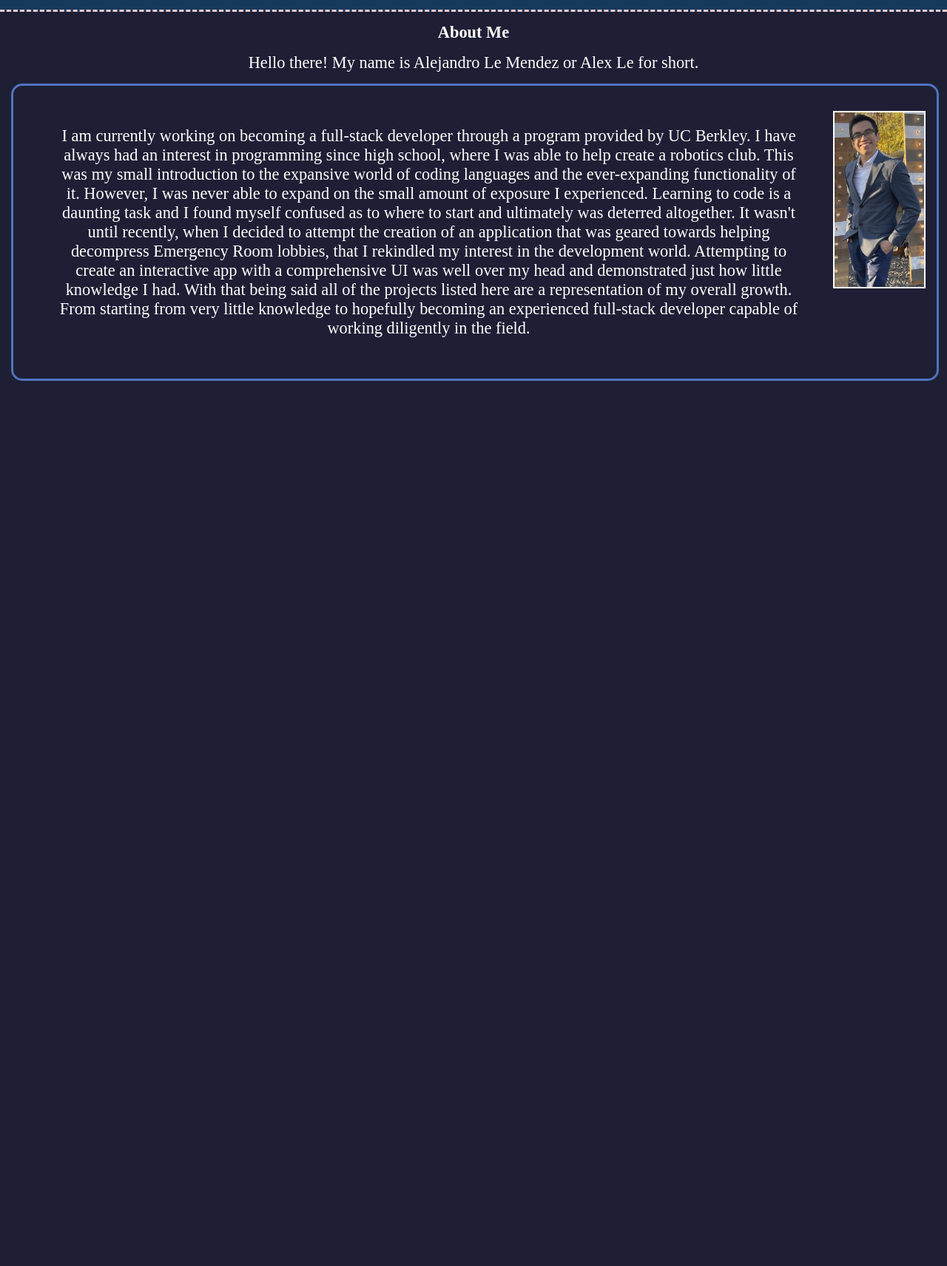
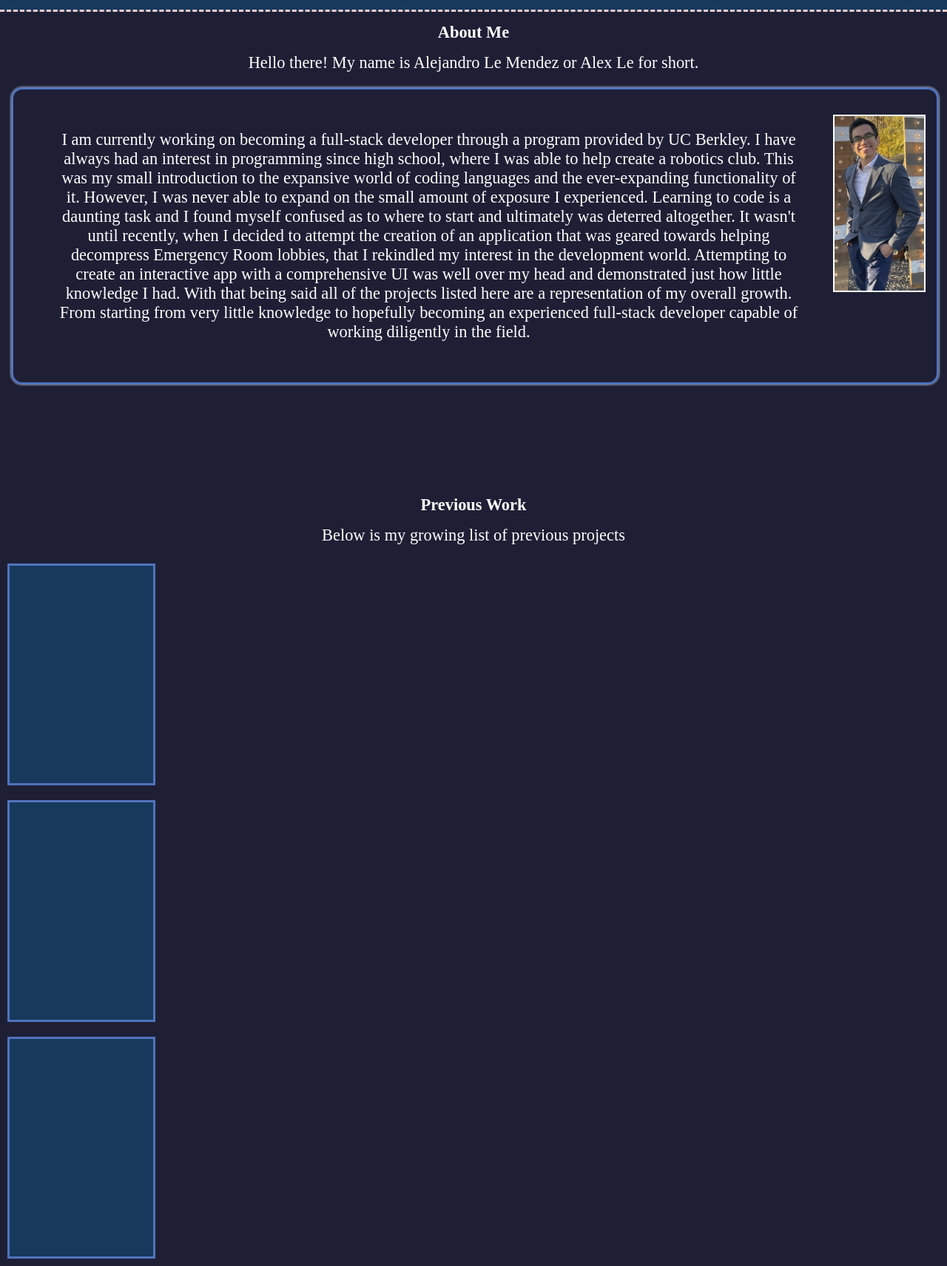
Before and after one commit to RiceSupply/Advanced-CSS-Portfolio-number1, a plain HTML site: page index.html in a window 1280 px wide. Shown: the part 74-1786 px from the top of the page at 74% size. Before the commit the page ends 800 px from the top, so only its background shows below. Drawn offline with Linux system fonts and the light colour scheme.

Commit message:
added the shell for previous-work

```diff
--- a/index.html
+++ b/index.html
@@ -11,27 +11,37 @@
       <h1>Le Portfolio</h1>
 
         <nav class="navbar">
-          <a href="#About me">About Me</a>
-          <a href="#Previous Work">Previous Work</a>
-          <a href="#Get In Contact ">Get In Contact </a>
+          <a href="#About-me">About Me</a>
+          <a href="#Previous-Work">Previous Work</a>
           <a href="#GitHub">GitHub</a>
+          <a href="#Get-In-Contact ">Get In Contact </a>
         </nav>
 
     </header>
 
     <section>
-          <h2 class="h2">About Me</h2>
+        <h2 id = "#About-me" class="h2">About Me</h2>
 
           <p> Hello there! My name is Alejandro Le Mendez or Alex Le for short.</p>
 
-
-        <div class= "box-about-content">
-          <p> I am currently working on becoming a full-stack developer through a program provided by UC Berkley. I have always had an interest in programming since high school, where I was able to help create a robotics club. This was my small introduction to the expansive world of coding languages and the ever-expanding functionality of it. However, I was never able to expand on the small amount of exposure I experienced. Learning to code is a daunting task and I found myself confused as to where to start and ultimately was deterred altogether. It wasn't until recently, when I decided to attempt the creation of an application that was geared towards helping decompress Emergency Room lobbies, that I rekindled my interest in the development world. Attempting to create an interactive app with a comprehensive UI was well over my head and demonstrated just how little knowledge I had.  With that being said all of the projects listed here are a representation of my overall growth. From starting from very little knowledge to hopefully becoming an experienced full-stack developer capable of working diligently in the field. </p>
+        <div class= "about-me-content">
+          <p> I am currently working on becoming a full-stack developer through a program provided by UC Berkley. I have always had an interest in programming since high school, where I was able to help create a robotics club. This was my small introduction to the expansive world of coding languages and the ever-expanding functionality of it. However, I was never able to expand on the small amount of exposure I experienced. Learning to code is a daunting task and I found myself confused as to where to start and ultimately was deterred altogether. It wasn't until recently, when I decided to attempt the creation of an application that was geared towards helping decompress Emergency Room lobbies, that I rekindled my interest in the development world. Attempting to create an interactive app with a comprehensive UI was well over my head and demonstrated just how little knowledge I had. With that being said all of the projects listed here are a representation of my overall growth. From starting from very little knowledge to hopefully becoming an experienced full-stack developer capable of working diligently in the field. </p>
         <div>
 
           <img class = "image" src="./Assests/portfolio pic.jpg" alt="Picture of me">
 
       </div>
+    </section>
+      <h2 id= "Previous-Work" class="h2">Previous Work</h2>
+        <p>Below is my growing list of previous projects</p>
+
+        <div class="previous-work-container">
+          <div class="work-item-outline work-item-1"></div>
+          <div class="work-item-outline work-item-2"></div>
+          <div class="work-item-outline work-item-3"></div>
+        </div>
+
+    <section>
 
     </section>
   </body>
--- a/style.css
+++ b/style.css
@@ -22,6 +22,7 @@ header {
   display: flex;
   justify-content: space-between;
   align-items: center;
+  position: sticky;
   padding: 1rem 2rem;
   background-color: var(--secondary-bg-color);
   border-bottom: 3px dashed var(--main-border-color);
@@ -43,12 +44,13 @@ header {
   color: rgb(17, 11, 102);
 }
 
-.box-about-content {
+.about-me-content {
   width: 98%;
   height: auto;
   padding: 15px;
-  margin: 15px;
+  margin: 20px 15px 150px 15px;
   border: 3.5px solid var(--secondary-border-color);
+  box-shadow: 0 0 3px white;
   border-radius: 15px;
   color:white;
   display: flex;
@@ -64,7 +66,7 @@ p {
 
 }
 
-.box-about-content p {
+.about-me-content p {
   font-size: auto;
   display: flex;
   justify-content: space-between;
@@ -76,3 +78,34 @@ p {
   max-height:15rem;
   border: 2px solid white;
 }
+
+#Previous-Work {
+  color: white;
+  font-size: 1.4em;
+  text-align: center;
+  margin: 15px;
+}
+
+.previous-work-container{
+  display: flex;
+  flex-direction: column;
+}
+
+.work-item-outline {
+  width: 200px;
+  margin: 10px;
+  border: 3px solid var(--secondary-border-color);
+  background-color: var(--secondary-bg-color);
+}
+
+.work-item-1 {
+  min-height: 300px;
+}
+
+.work-item-2 {
+  min-height: 300px;
+}
+
+.work-item-3 {
+  min-height: 300px;
+}
```
